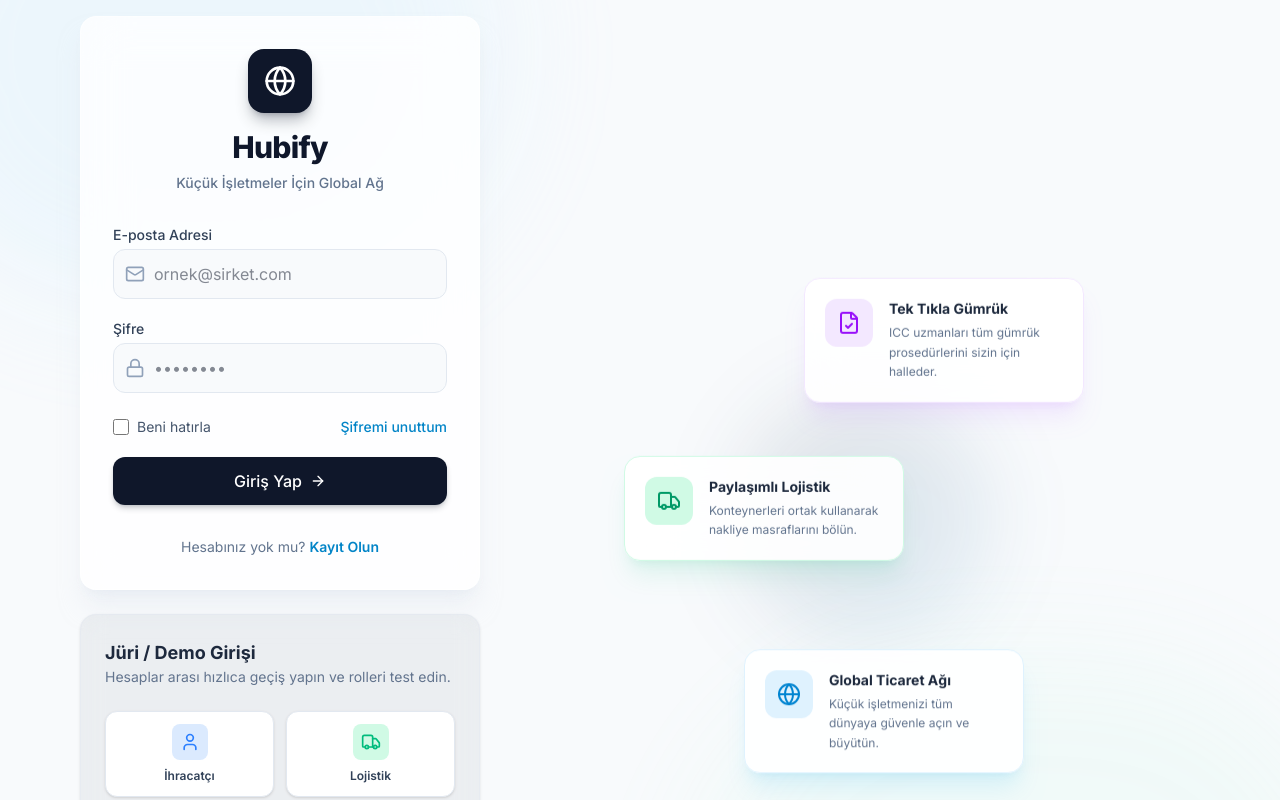
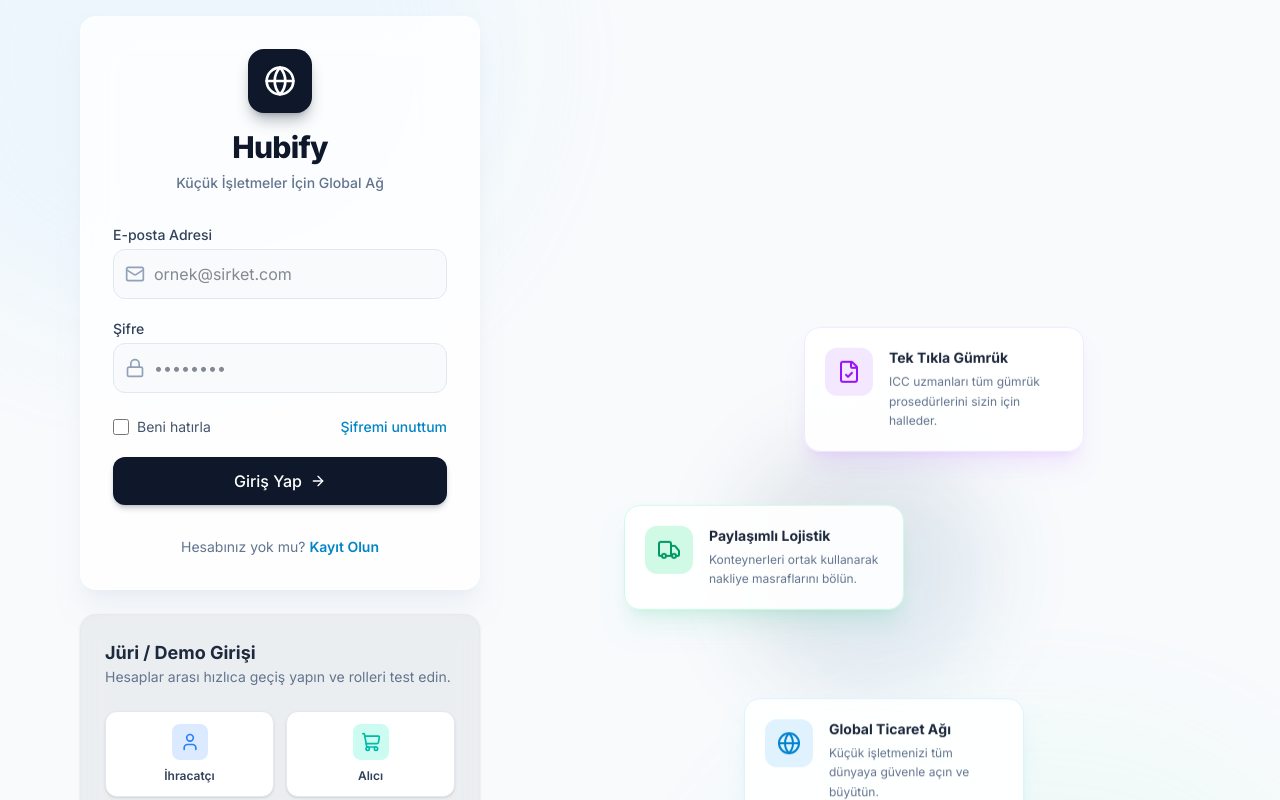
Before and after one commit to sicloid/hubify, a Next.js app: page /login in a window 1280 px wide. Shown: the top 800 px of the page. Built offline with nearby package versions, Linux system fonts and the light colour scheme; no server answers.

Commit message:
fix: add Alıcı (Buyer) to demo login accounts

```diff
--- a/src/app/(auth)/login/page.tsx
+++ b/src/app/(auth)/login/page.tsx
@@ -3,11 +3,12 @@
 import { useActionState, useState, useRef } from "react";
 import { loginAction } from "../actions";
 import Link from "next/link";
-import { ArrowRight, Mail, Lock, Box, Globe, ShieldCheck, User, Truck, FileCheck, Landmark, Shield } from "lucide-react";
+import { ArrowRight, Mail, Lock, Box, Globe, ShieldCheck, User, Truck, FileCheck, Landmark, Shield, ShoppingCart } from "lucide-react";
 import { motion } from "framer-motion";
 
 const DEMO_ACCOUNTS = [
   { role: "İhracatçı", email: "ihracatci@hubify.test", icon: User, color: "text-blue-500", bg: "bg-blue-100" },
+  { role: "Alıcı", email: "alici@hubify.test", icon: ShoppingCart, color: "text-teal-500", bg: "bg-teal-100" },
   { role: "Lojistik", email: "lojistik@hubify.test", icon: Truck, color: "text-emerald-500", bg: "bg-emerald-100" },
   { role: "ICC Uzmanı", email: "icc-uzmani@hubify.test", icon: FileCheck, color: "text-purple-500", bg: "bg-purple-100" },
   { role: "Mali Müşavir", email: "mali-musavir@hubify.test", icon: Landmark, color: "text-amber-500", bg: "bg-amber-100" },
```
